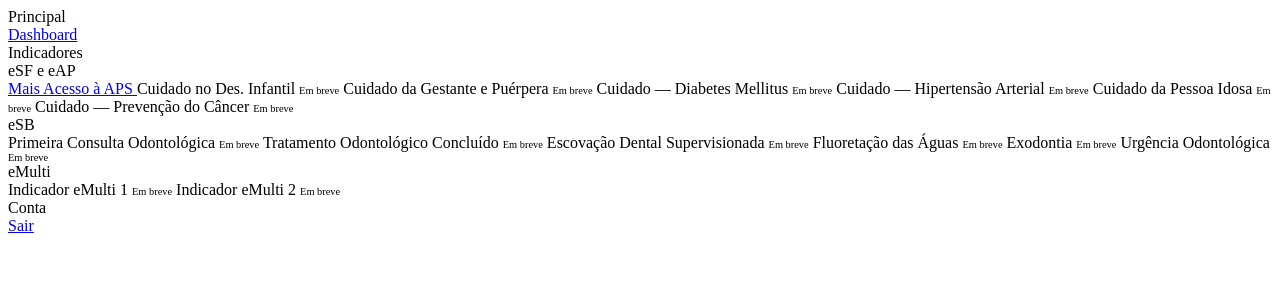
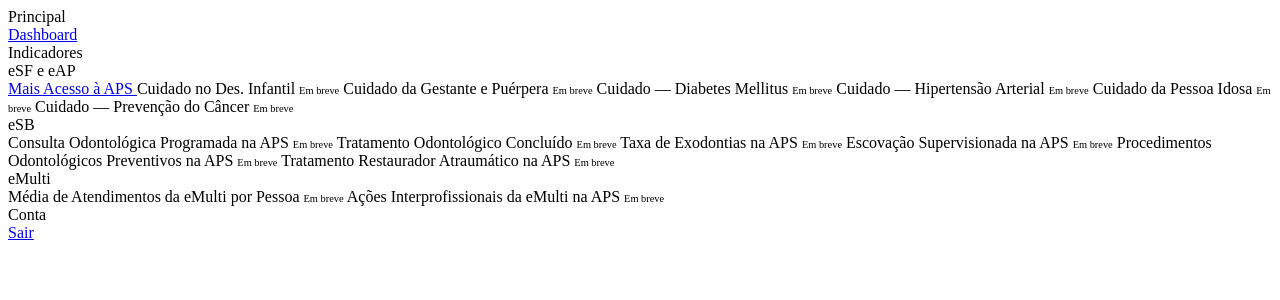
Before and after one commit to deivison-nog/indicadores, a PHP site: page /admin/layout/sidebar.php in a window 1280 px wide. Shown: the top 300 px of the page. Run offline with PHP 8.4, Linux system fonts and the light colour scheme; some libraries are stand-ins or nearby versions.

Commit message:
feat: PHP health indicators dashboard with auth and Mais Acesso APS indicator
- Bootstrap 5 login page with show/hide password, flash messages
- Admin/user authentication via PDO + bcrypt, session_regenerate_id
- Sidebar dashboard with eSF e eAP, eSB, eMulti menus (correct names)
- Mais Acesso à APS: CSV upload, BOM strip, auto-detect separator,
  dynamic header discovery, Médico/Enfermeiro filter with accent normalization
- Duplicate competency detection with warning + confirmation checkbox
- DB persistence in transaction (competency_imports + mais_acesso_data)
- DN/NM/Score calculation per equipe with color-coded badges + Chart.js bar chart
- Public token-based read-only user view
- SQL schema with seed admin (admin@indicadores.local / admin123)
- .htaccess protecting config/, auth/, sql/ dirs
- .gitignore excluding uploads CSV files and node_modules

Agent-Logs-Url: https://github.com/deivison-nog/indicadores/sessions/494318e7-713c-4da1-925f-e2ce9ec14117

Co-authored-by: deivison-nog <77868616+deivison-nog@users.noreply.github.com>

```diff
--- a/admin/layout/sidebar.php
+++ b/admin/layout/sidebar.php
@@ -78,12 +78,12 @@ $currentPage = $currentPage ?? '';
     <div class="collapse sub-nav" id="menu-esb">
         <?php
         $esbItems = [
-            'Primeira Consulta Odontológica',
+            'Consulta Odontológica Programada na APS',
             'Tratamento Odontológico Concluído',
-            'Escovação Dental Supervisionada',
-            'Fluoretação das Águas',
-            'Exodontia',
-            'Urgência Odontológica',
+            'Taxa de Exodontias na APS',
+            'Escovação Supervisionada na APS',
+            'Procedimentos Odontológicos Preventivos na APS',
+            'Tratamento Restaurador Atraumático na APS',
         ];
         foreach ($esbItems as $item): ?>
             <span class="nav-link disabled" title="Em breve">
@@ -107,12 +107,12 @@ $currentPage = $currentPage ?? '';
     <div class="collapse sub-nav" id="menu-emulti">
         <span class="nav-link disabled" title="Em breve">
             <i class="bi bi-dash"></i>
-            Indicador eMulti 1
+            Média de Atendimentos da eMulti por Pessoa
             <span class="badge bg-secondary ms-auto" style="font-size:.65rem;">Em breve</span>
         </span>
         <span class="nav-link disabled" title="Em breve">
             <i class="bi bi-dash"></i>
-            Indicador eMulti 2
+            Ações Interprofissionais da eMulti na APS
             <span class="badge bg-secondary ms-auto" style="font-size:.65rem;">Em breve</span>
         </span>
     </div>
--- a/config/config.php
+++ b/config/config.php
@@ -6,7 +6,7 @@
 define('DB_HOST',     'localhost');
 define('DB_NAME',     'indicadores');
 define('DB_USER',     'root');
-define('DB_PASS',     '');
+define('DB_PASS',     getenv('DB_PASS') ?: 'root');
 define('DB_CHARSET',  'utf8mb4');
 define('BASE_PATH',   dirname(__DIR__));
 define('BASE_URL',    '/');
--- a/sql/schema.sql
+++ b/sql/schema.sql
@@ -61,6 +61,6 @@ INSERT IGNORE INTO administrators (name, email, password_hash, public_token)
 VALUES (
     'Administrador',
     'admin@indicadores.local',
-    '$2y$10$92IXUNpkjO0rOQ5byMi.Ye4oKoEa3Ro9llC/.og/at2.uheWG/igi',
+    '$2y$10$CJcHyjcz8MbSdokdOt8tNOv32O5nfu2YWQjoyqIyLtKeXiSXwD.Pa',
     'default_token_abc123def456'
 );
```
Also changed, not shown: admin/esf_eap/mais_acesso.php (+16 -0 lines), admin/esf_eap/upload_handler.php (+11 -1 lines), 2 other files.
